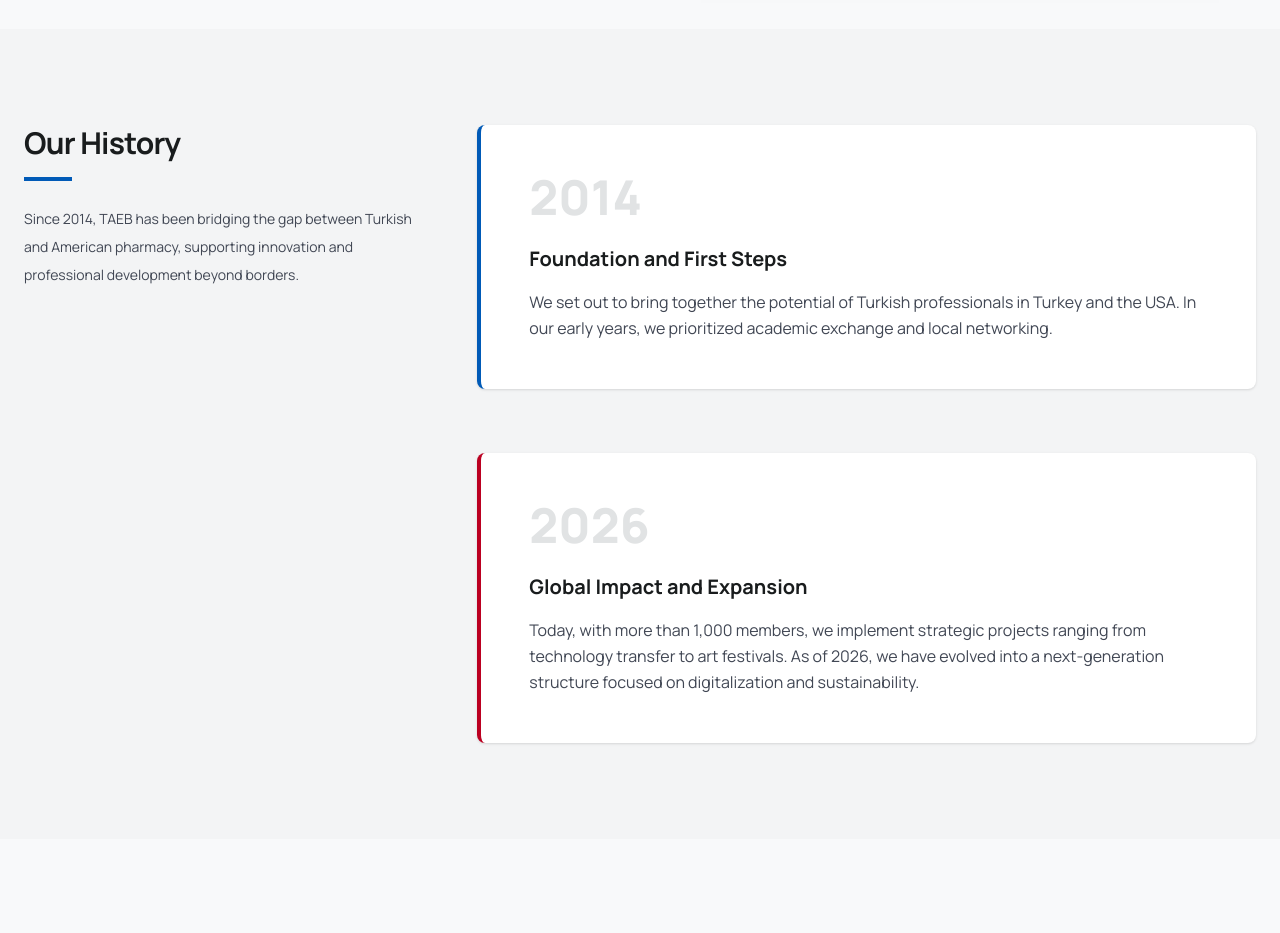
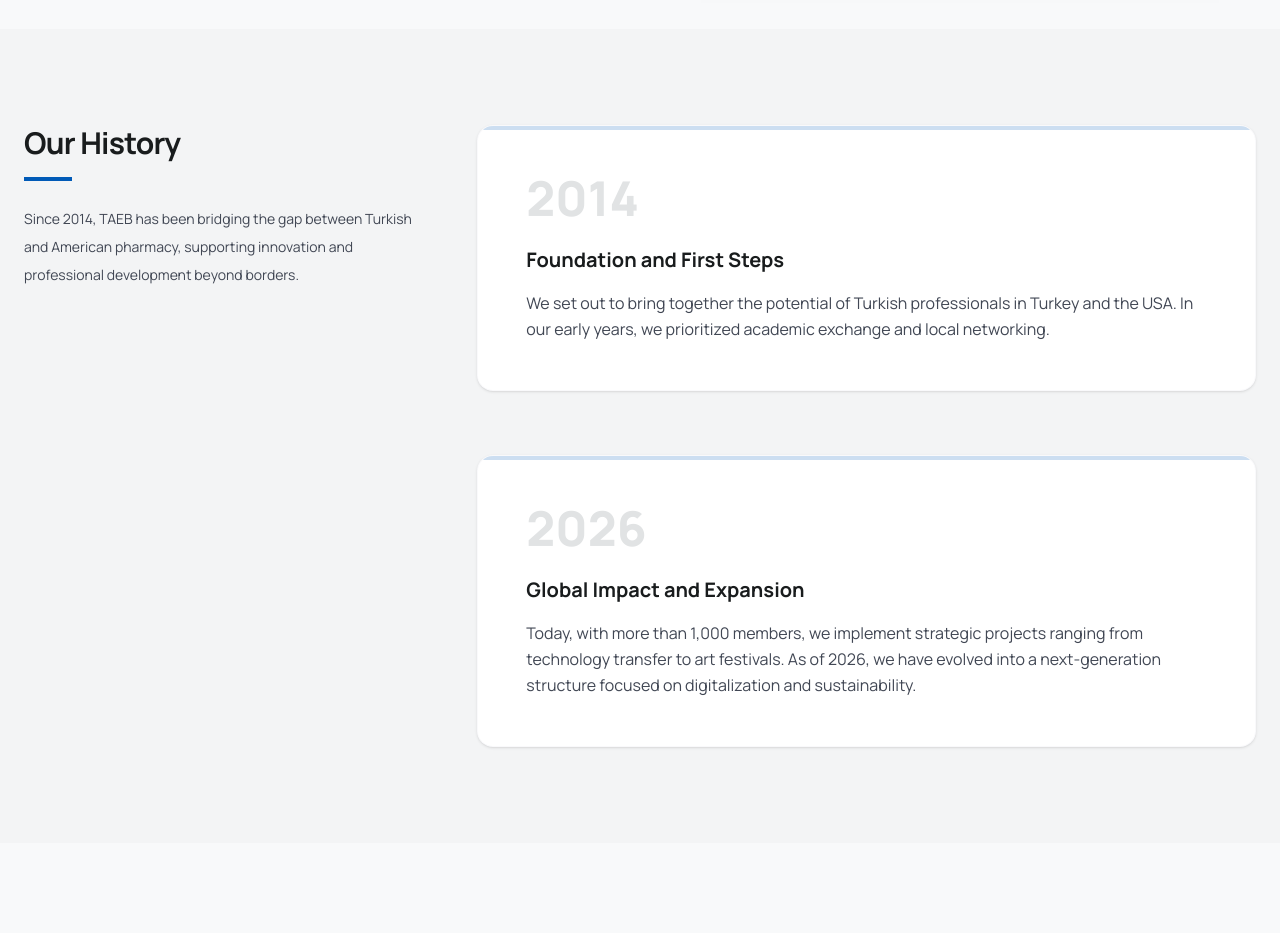
Before and after one commit to bulutmuf/taeb, a React (Vite) app: page /about in a window 1280 px wide. Shown: the part 940-1873 px from the top of the page. Built offline with nearby package versions, Linux system fonts and the light colour scheme.

Commit message:
style: modernize history cards on about page for consistency

```diff
--- a/src/pages/About.tsx
+++ b/src/pages/About.tsx
@@ -55,12 +55,14 @@
               </p>
             </div>
             <div className="md:w-2/3 space-y-16">
-              <div className="bg-surface-container-lowest p-12 shadow-sm rounded-lg border-l-4 border-primary hover:shadow-md transition-shadow">
+              <div className="bg-surface-container-lowest p-12 rounded-2xl shadow-sm border border-outline-variant/10 hover:shadow-md transition-all group relative overflow-hidden">
+                <div className="absolute top-0 left-0 w-full h-1 bg-primary/20 group-hover:bg-primary transition-colors" />
                 <h3 className="text-5xl font-black text-surface-container-highest mb-6">{t("about.year2014")}</h3>
                 <h4 className="text-xl font-bold mb-4">{t("about.year2014Title")}</h4>
                 <p className="text-on-surface-variant leading-relaxed">{t("about.year2014Desc")}</p>
               </div>
-              <div className="bg-surface-container-lowest p-12 shadow-sm rounded-lg border-l-4 border-tertiary hover:shadow-md transition-shadow">
+              <div className="bg-surface-container-lowest p-12 rounded-2xl shadow-sm border border-outline-variant/10 hover:shadow-md transition-all group relative overflow-hidden">
+                <div className="absolute top-0 left-0 w-full h-1 bg-primary/20 group-hover:bg-primary transition-colors" />
                 <h3 className="text-5xl font-black text-surface-container-highest mb-6">{t("about.year2026")}</h3>
                 <h4 className="text-xl font-bold mb-4">{t("about.year2026Title")}</h4>
                 <p className="text-on-surface-variant leading-relaxed">{t("about.year2026Desc")}</p>
```
